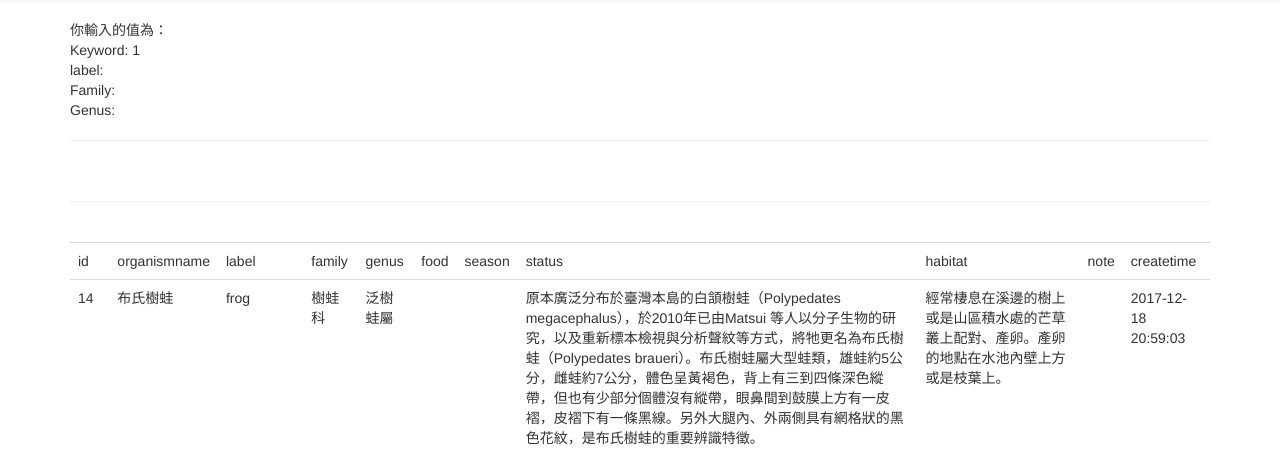
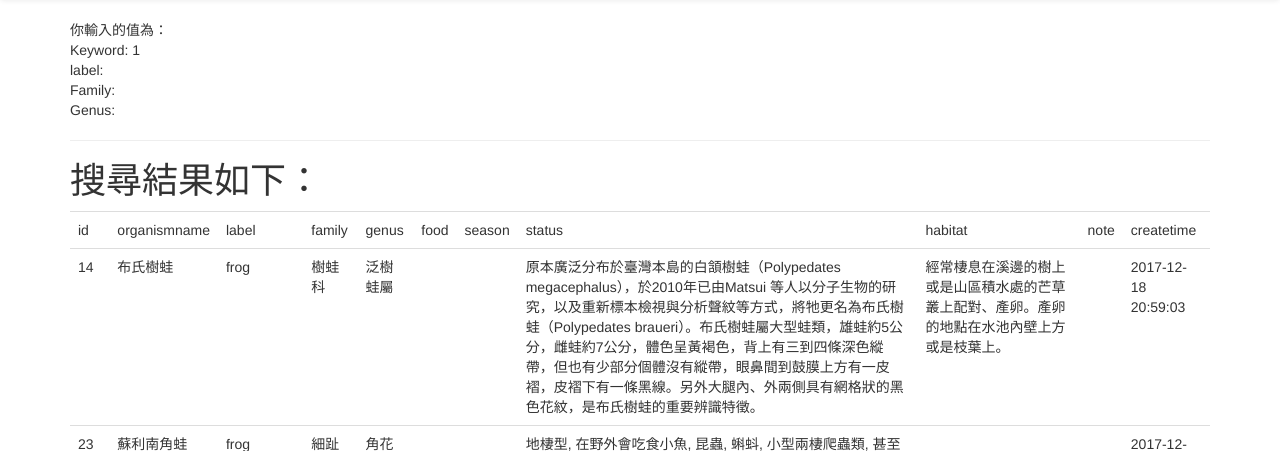
Before and after one commit to SE-Frog/Ecology_backend, a PHP site: page /SearchResult.php?keyword=1 in a window 1280 px wide. Shown: the part 52-503 px from the top of the page. Run offline with PHP 8.4, Linux system fonts and the light colour scheme; the visitor is signed in with stand-in values (Sample User, id 1); data comes from the database, SQL or seed files in the repository; data that the repository does not hold is empty.

Commit message:
新增H1說明

```diff
--- a/Views/SearchResult.php
+++ b/Views/SearchResult.php
@@ -14,8 +14,8 @@
   $family = $_REQUEST['family'];
   $genus = $_REQUEST['genus'];
   echo "你輸入的值為："."<br/>Keyword: ".$keyword."<br/>label: ".$label."<br/>Family:".$family."<br/>Genus:".$genus;
-  echo "<br/><hr/><br/>";
-  echo '<hr/><br/><table class="table"><tr>';
+  echo "<br/><hr/><h1>搜尋結果如下：</h1>";
+  echo '<table class="table"><tr>';
     $results=searchEcology($keyword,$label,$family,$genus);
     $count = 0;
     foreach ($results as $key => $section) {
```
